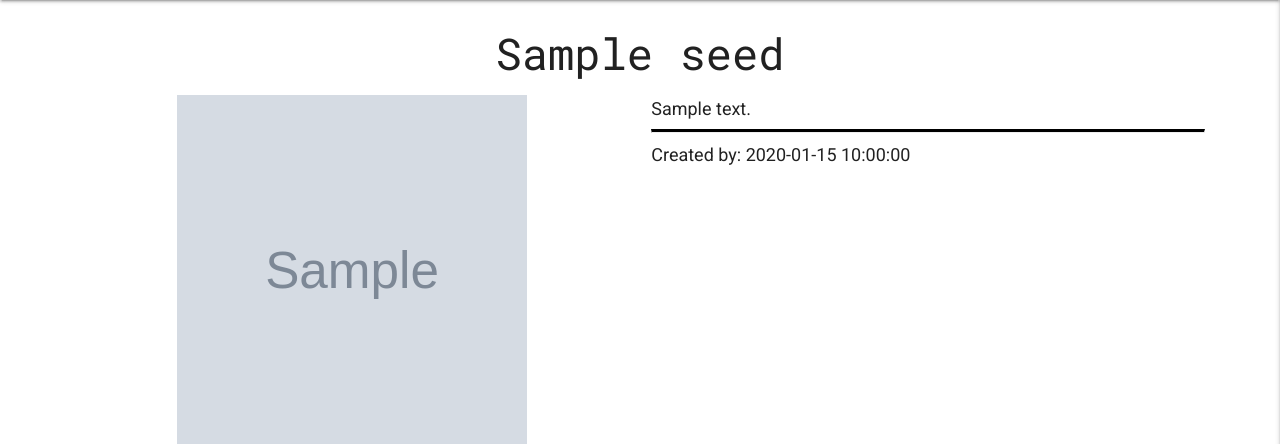
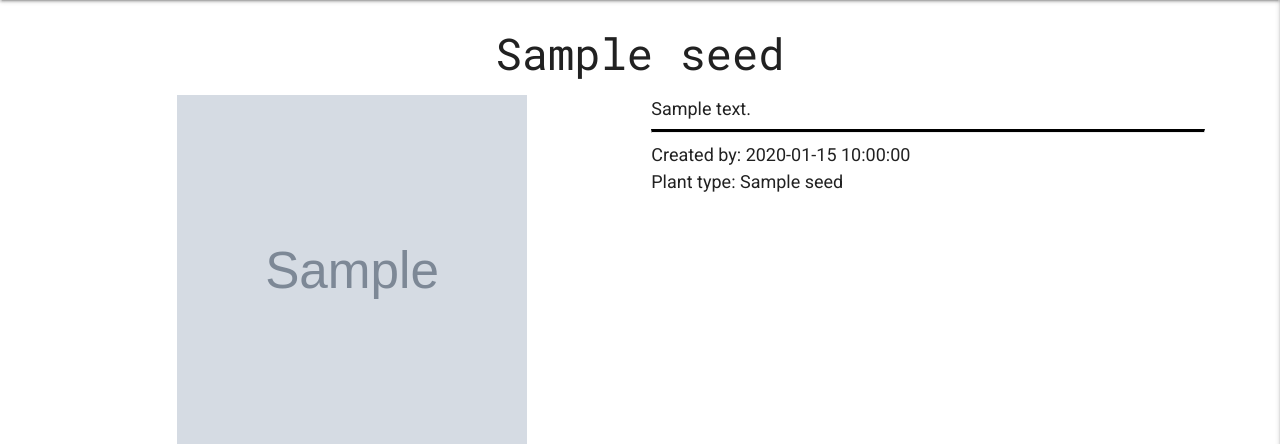
Before and after one commit to farrelleoin93/milestone-3-seed-shelf, a Flask app: template templates/grow_seed.html in a window 1280 px wide. Shown: the part 64-508 px from the top of the page. Run offline with Flask 2, Linux system fonts and the light colour scheme; the template is opened without the code that fills it: most values are stand-ins (such as "Sample title", 1, 10 or a date in 2020); grey boxes marked "Sample" are stand-in pictures; some libraries are stand-ins or nearby versions.

Commit message:
add seed category to description of seed

```diff
--- a/templates/grow_seed.html
+++ b/templates/grow_seed.html
@@ -30,6 +30,7 @@
             <p class="seed-description">{{ seed.seed_description }}</p>
             <hr>
             <p>Created by: {{ seed.created_by }}</p>
+            <p>Plant type: {{ seed.category_name }}</p>
         </div>
     </div>
     <div class="container">
```
